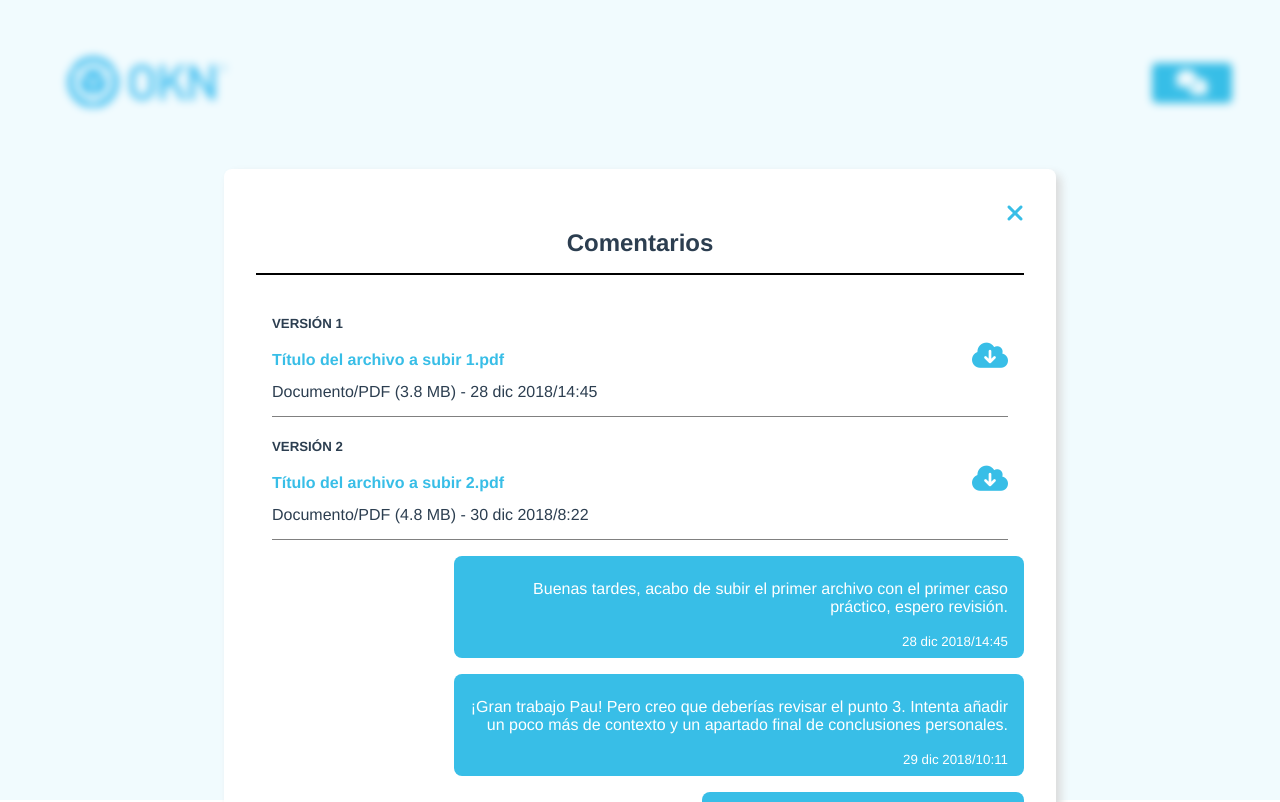
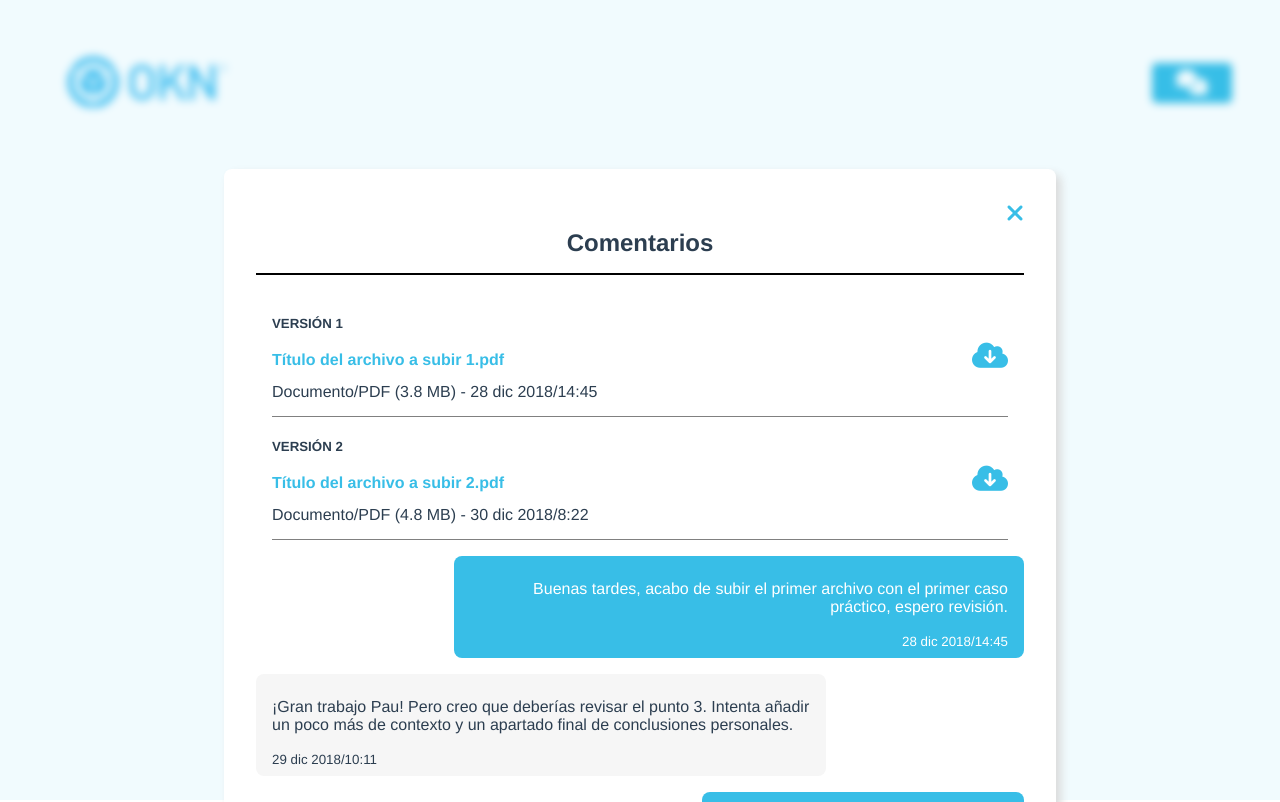
Before and after one commit to PauGarciaMartinez/okn-learning-modal, a Vue app: page / in a window 1280 px wide. Shown: the top 802 px of the page. Built offline with nearby package versions, Linux system fonts and the light colour scheme.

Commit message:
Start functionality and style by author with the same component

```diff
--- a/src/components/Input.vue
+++ b/src/components/Input.vue
@@ -1,19 +1,30 @@
 <template>
+
   <form>
     <input
       type="text"
-      class="input-msg">
-    <button class="input-btn">
+      class="input-msg"
+      v-model="message">
+    <button class="input-btn" @click.prevent="sendMessage">
       <i class="fas fa-paper-plane"></i>
     </button>
   </form>
+
 </template>
 
 <script>
+import { ref } from 'vue'
+
 export default {
   name: 'Input',
   setup() {
+    let message = ref('')
 
+    const sendMessage = () => {
+      new Message(message.value, Date)
+    }
+
+    return { message, sendMessage }
   }
 }
 </script>
--- a/src/components/Message.vue
+++ b/src/components/Message.vue
@@ -1,9 +1,18 @@
 <template>
-  <div class="messages-wrapper" v-for="msg in messages" :key="msg">
-    <div class="message-container">
-      <p>{{ msg.value.content }}</p>
-      <small>{{ msg.value.date }}</small>
+  <div v-for="msg in messages" :key="msg">
+    <div v-if="msg.value.author === 'student'" class="messages-wrapper">
+      <div class="message-container">
+        <p>{{ msg.value.content }}</p>
+        <small>{{ msg.value.date }}</small>
+      </div>
     </div>
+    <div v-else class="messages-wrapper2">
+      <div class="message-container2">
+        <p>{{ msg.value.content }}</p>
+        <small>{{ msg.value.date }}</small>
+      </div>
+    </div>
+
   </div>
 
 </template>
@@ -17,13 +26,13 @@ export default {
   setup() {
     let messages = ref([])
 
-    const message1 = ref(new Message('Buenas tardes, acabo de subir el primer archivo con el primer caso práctico, espero revisión.', '28 dic 2018/14:45'))
+    const message1 = ref(new Message('Buenas tardes, acabo de subir el primer archivo con el primer caso práctico, espero revisión.', '28 dic 2018/14:45', 'student'))
 
-    const message2 = ref(new Message('¡Gran trabajo Pau! Pero creo que deberías revisar el punto 3. Intenta añadir un poco más de contexto y un apartado final de conclusiones personales.', '29 dic 2018/10:11'))
+    const message2 = ref(new Message('¡Gran trabajo Pau! Pero creo que deberías revisar el punto 3. Intenta añadir un poco más de contexto y un apartado final de conclusiones personales.', '29 dic 2018/10:11', 'teacher'))
 
-    const message3 = ref(new Message('Realizados los cambios según feedback.', '30 dic 2018/8:22'))
+    const message3 = ref(new Message('Realizados los cambios según feedback.', '30 dic 2018/8:22', 'student'))
 
-    const message4 = ref(new Message('Perfecto, excelente trabajo.', '30 dic 2018/15:25'))
+    const message4 = ref(new Message('Perfecto, excelente trabajo.', '30 dic 2018/15:25', 'teacher'))
 
     messages.value.push(message1, message2, message3, message4)
 
@@ -33,6 +42,7 @@ export default {
 </script>
 
 <style>
+/* STUDENT MESSAGES */
 .messages-wrapper {
   display: flex;
   flex-direction: column;
@@ -48,4 +58,20 @@ export default {
   border-radius: 0.5rem;
   color: white;
 }
+
+/* TEACHER MESSAGES */
+.messages-wrapper2 {
+  display: flex;
+  flex-direction: column;
+  justify-content: center;
+  align-items: flex-start;
+  margin: 1rem 0;
+}
+.message-container2 {
+  text-align: left;
+  background-color: rgb(246, 246, 246);
+  padding: 0.5rem 1rem;
+  max-width: 70%;
+  border-radius: 0.5rem;
+}
 </style>
--- a/src/components/Modal.vue
+++ b/src/components/Modal.vue
@@ -70,10 +70,13 @@ export default {
 .fa-times {
   font-size: 1.5rem;
   color: rgb(56, 190, 231);
+  transition: 0.1s;
 }
 
 .fa-times:hover {
   cursor: pointer;
+  transform: scale(1.3);
+  transition: 0.1s;
 }
 
 .title {
--- a/src/models/message.js
+++ b/src/models/message.js
@@ -1,6 +1,7 @@
 export class Message {
-  constructor(content, date) {
+  constructor(content, date, author) {
     this.content = content;
     this.date = date;
+    this.author = author;
   }
 }
```
